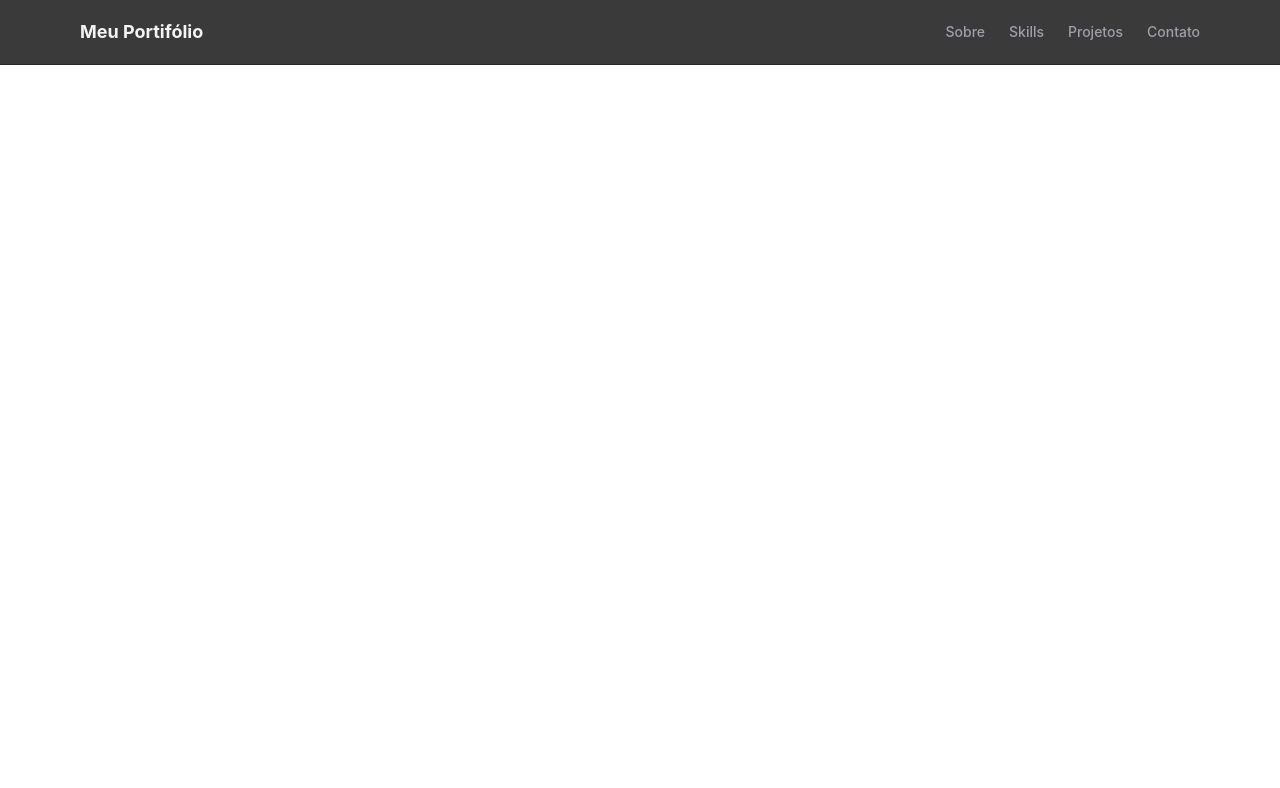
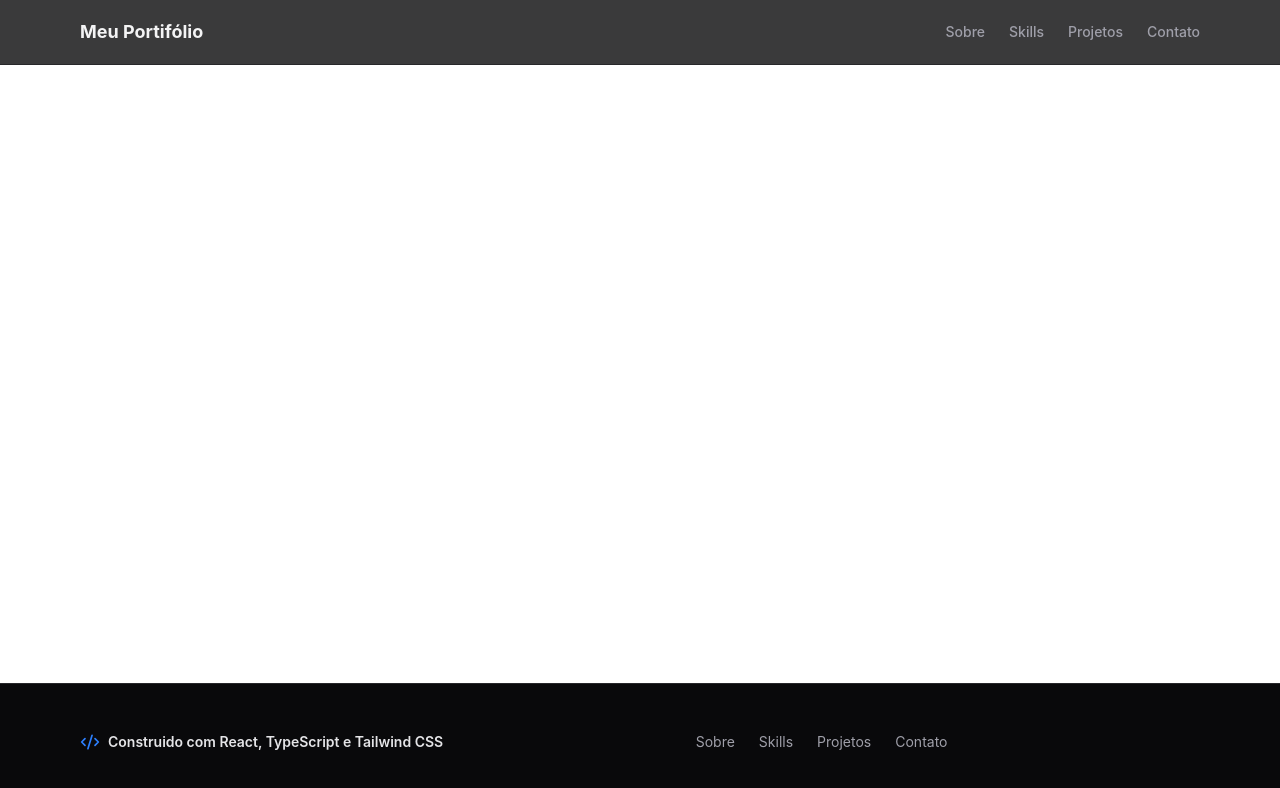
Before and after one commit to Henrique970/personal-portifolio, a React (Vite) app: page / in a window 1280 px wide. Shown: the top 788 px of the page. Built offline with nearby package versions, Linux system fonts and the light colour scheme.

Commit message:
feat: recuperando o que foi perdido

```diff
--- a/src/App.tsx
+++ b/src/App.tsx
@@ -1,12 +1,17 @@
 import { Header } from "./components/layout/Header"
+import { Footer } from "./components/layout/Footer"
 
 
 function App() {
 
   return (
-    <>
+    <div className="min-h-screen flex flex-col">
     <Header />
-    </>
+    <main className="flex-1">
+
+    </main>
+    <Footer />
+    </div>
   )
 }
 
--- /dev/null
+++ b/src/components/layout/Footer/index.tsx
@@ -0,0 +1,33 @@
+import { Mail, Code2 } from 'lucide-react';
+
+export const Footer = () => {
+    return (
+        <footer className="bg-zinc-950 border-t border-zinc-800 text-zinc-400 py-12">
+            <div className="max-w-6xl mx-auto px-4 flex flex-col md:flex-row items-center justify-between gap-6">
+                <div className="flex items-center gap-2">
+                    <Code2 className="w-5 h-5 text-blue-500" />
+                    <span className="text-zinc-200 font-semibold text-sm">
+                        Construido com React, TypeScript e Tailwind CSS
+                    </span>
+                </div>
+
+                <nav className="flex items-center gap-6 text-sm">
+                    <a href="#sobre"
+                        className="hover:text-zinc-100 transition-colors">Sobre</a>
+                    <a href="#skills"
+                        className="hover:text-zinc-100 transition-colors">Skills</a>
+                    <a href="#projetos"
+                        className="hover:text-zinc-100 transition-colors">Projetos</a>
+                    <a href="contato"
+                        className="hover:text-zinc-100 transition-colors">Contato</a>
+                </nav>
+
+                <div className="flex items-center gap-4">
+
+                </div>
+
+            </div>
+        </footer>
+
+    )
+}
--- a/src/components/layout/Header/index.tsx
+++ b/src/components/layout/Header/index.tsx
@@ -5,7 +5,7 @@
     const [isOpen, setIsOpen] = useState(false);
 
     return (
-        <header className="fixed top-0 left-0 w-full bg-zinc-950/80 backdrop-blur-md border-b border-zinc-800 z-50">
+        <header className="sticky top-0 w-full bg-zinc-950/80 backdrop-blur-md border-b border-zinc-800 z-50">
             <div className="max-w-6xl mx-auto px-4 h-16 flex items-center justify-between">
                 <a href="#"
                     className="text-zinc-100 font-bold text-lg hover:text-blue-400 transition-colors">
@@ -20,12 +20,34 @@
                 </nav>
 
                 <button onClick={() => setIsOpen(!isOpen)}
-                    className="md:hidden bg-zinc-400 hover:text-zinc-100 focus:outline-none">
+                    className="md:hidden bg-zinc-400 rounded-2xl focus:outline-none px-4 border border-zinc-300">
                     {isOpen ? "Fechar" : "Menu"}
                 </button>
-
-
             </div>
+            {isOpen && (
+                <div className="md:hidden text-zinc-900 border-b border-zinc-800 px-4 py-4 flex flex-col gap-4">
+                    <a
+                    href="#sobre"
+                    onClick={() => setIsOpen(false)}
+                    className="text-zinc-300 border-b border-zinc-900 pl-4 pb-4"
+                    >Sobre</a>
+                    <a
+                    href="#skills"
+                    onClick={() => setIsOpen(false)}
+                    className="text-zinc-300 border-b border-zinc-900 pl-4 pb-4"
+                    >Skills</a>
+                    <a
+                    href="#projetos"
+                    onClick={() => setIsOpen(false)}
+                    className="text-zinc-300 border-b border-zinc-900 pl-4 pb-4"
+                    >Projetos</a>
+                    <a
+                    href="#contato"
+                    onClick={() => setIsOpen(false)}
+                    className="text-zinc-300 pl-4"
+                    >Contato</a>
+                </div>
+            )}
         </header>
     )
 }
--- a/src/styles/globals.css
+++ b/src/styles/globals.css
@@ -1 +1,194 @@
-@import "tailwindcss"
+@import "tailwindcss";
+
+/* =========================================================
+   DESIGN TOKENS
+   ========================================================= */
+
+:root {
+  /* =======================================================
+     PRIMARY — Deep Indigo
+     ======================================================= */
+
+  --primary-50: oklch(0.969 0.016 293);
+  --primary-100: oklch(0.943 0.029 294);
+  --primary-200: oklch(0.895 0.057 293);
+  --primary-300: oklch(0.812 0.103 294);
+  --primary-400: oklch(0.707 0.165 293);
+  --primary-500: oklch(0.623 0.214 293);
+  --primary-600: oklch(0.585 0.233 293);
+  --primary-700: oklch(0.511 0.225 293);
+  --primary-800: oklch(0.455 0.191 293);
+  --primary-900: oklch(0.381 0.146 293);
+  --primary-950: oklch(0.282 0.105 293);
+
+  /* =======================================================
+     SECONDARY — Slate
+     ======================================================= */
+
+  --secondary-50: oklch(0.984 0.003 264);
+  --secondary-100: oklch(0.968 0.007 264);
+  --secondary-200: oklch(0.929 0.013 264);
+  --secondary-300: oklch(0.869 0.022 264);
+  --secondary-400: oklch(0.704 0.04 264);
+  --secondary-500: oklch(0.554 0.046 264);
+  --secondary-600: oklch(0.446 0.043 264);
+  --secondary-700: oklch(0.372 0.044 264);
+  --secondary-800: oklch(0.279 0.041 264);
+  --secondary-900: oklch(0.208 0.042 265);
+  --secondary-950: oklch(0.129 0.042 265);
+
+  /* =======================================================
+     ACCENT — Cyan
+     ======================================================= */
+
+  --accent-50: oklch(0.984 0.019 200);
+  --accent-100: oklch(0.956 0.045 202);
+  --accent-200: oklch(0.917 0.08 205);
+  --accent-300: oklch(0.865 0.125 207);
+  --accent-400: oklch(0.789 0.154 211);
+  --accent-500: oklch(0.715 0.143 215);
+  --accent-600: oklch(0.609 0.126 221);
+  --accent-700: oklch(0.52 0.105 224);
+  --accent-800: oklch(0.446 0.085 225);
+  --accent-900: oklch(0.386 0.069 227);
+  --accent-950: oklch(0.293 0.051 229);
+
+  /* =======================================================
+     SEMANTIC COLORS
+     ======================================================= */
+
+  --success: oklch(0.696 0.17 162);
+  --warning: oklch(0.769 0.188 70);
+  --error: oklch(0.637 0.237 25);
+  --info: oklch(0.685 0.169 237);
+
+  /* =======================================================
+     LIGHT MODE
+     ======================================================= */
+
+  --background: oklch(0.985 0.003 264);
+  --foreground: oklch(0.208 0.042 265);
+
+  --card: oklch(1 0 0);
+  --card-foreground: oklch(0.208 0.042 265);
+
+  --primary: var(--primary-600);
+  --primary-foreground: oklch(0.985 0.003 264);
+
+  --secondary: var(--secondary-100);
+  --secondary-foreground: var(--secondary-800);
+
+  --accent: var(--accent-500);
+  --accent-foreground: oklch(0.208 0.042 265);
+
+  --muted: var(--secondary-100);
+  --muted-foreground: var(--secondary-500);
+
+  --border: var(--secondary-200);
+  --input: var(--secondary-200);
+  --ring: var(--primary-500);
+}
+
+
+/* =========================================================
+   DARK MODE
+   ========================================================= */
+
+.dark {
+  --background: oklch(0.145 0.025 265);
+  --foreground: oklch(0.961 0.007 264);
+
+  --card: oklch(0.19 0.028 265);
+  --card-foreground: oklch(0.961 0.007 264);
+
+  --primary: var(--primary-500);
+  --primary-foreground: oklch(0.985 0.003 264);
+
+  --secondary: var(--secondary-800);
+  --secondary-foreground: var(--secondary-100);
+
+  --accent: var(--accent-500);
+  --accent-foreground: oklch(0.145 0.025 265);
+
+  --muted: oklch(0.225 0.03 265);
+  --muted-foreground: var(--secondary-400);
+
+  --border: oklch(0.29 0.035 265);
+  --input: oklch(0.29 0.035 265);
+  --ring: var(--primary-400);
+}
+
+
+/* =========================================================
+   TAILWIND THEME
+   ========================================================= */
+
+@theme inline {
+  /* Primary */
+  --color-primary-50: var(--primary-50);
+  --color-primary-100: var(--primary-100);
+  --color-primary-200: var(--primary-200);
+  --color-primary-300: var(--primary-300);
+  --color-primary-400: var(--primary-400);
+  --color-primary-500: var(--primary-500);
+  --color-primary-600: var(--primary-600);
+  --color-primary-700: var(--primary-700);
+  --color-primary-800: var(--primary-800);
+  --color-primary-900: var(--primary-900);
+  --color-primary-950: var(--primary-950);
+
+  /* Secondary */
+  --color-secondary-50: var(--secondary-50);
+  --color-secondary-100: var(--secondary-100);
+  --color-secondary-200: var(--secondary-200);
+  --color-secondary-300: var(--secondary-300);
+  --color-secondary-400: var(--secondary-400);
+  --color-secondary-500: var(--secondary-500);
+  --color-secondary-600: var(--secondary-600);
+  --color-secondary-700: var(--secondary-700);
+  --color-secondary-800: var(--secondary-800);
+  --color-secondary-900: var(--secondary-900);
+  --color-secondary-950: var(--secondary-950);
+
+  /* Accent */
+  --color-accent-50: var(--accent-50);
+  --color-accent-100: var(--accent-100);
+  --color-accent-200: var(--accent-200);
+  --color-accent-300: var(--accent-300);
+  --color-accent-400: var(--accent-400);
+  --color-accent-500: var(--accent-500);
+  --color-accent-600: var(--accent-600);
+  --color-accent-700: var(--accent-700);
+  --color-accent-800: var(--accent-800);
+  --color-accent-900: var(--accent-900);
+  --color-accent-950: var(--accent-950);
+
+  /* Semantic */
+  --color-success: var(--success);
+  --color-warning: var(--warning);
+  --color-error: var(--error);
+  --color-info: var(--info);
+
+  /* Semantic UI */
+  --color-background: var(--background);
+  --color-foreground: var(--foreground);
+
+  --color-card: var(--card);
+  --color-card-foreground: var(--card-foreground);
+
+  --color-primary: var(--primary);
+  --color-primary-foreground: var(--primary-foreground);
+
+  --color-secondary: var(--secondary);
+  --color-secondary-foreground: var(--secondary-foreground);
+
+  --color-accent: var(--accent);
+  --color-accent-foreground: var(--accent-foreground);
+
+  --color-muted: var(--muted);
+  --color-muted-foreground: var(--muted-foreground);
+
+  --color-border: var(--border);
+  --color-input: var(--input);
+  --color-ring: var(--ring);
+}
```
